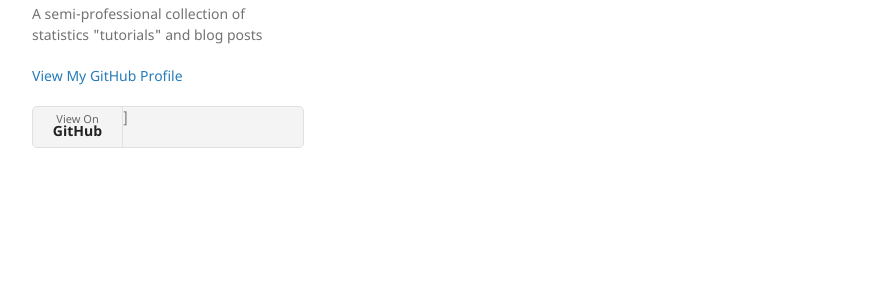
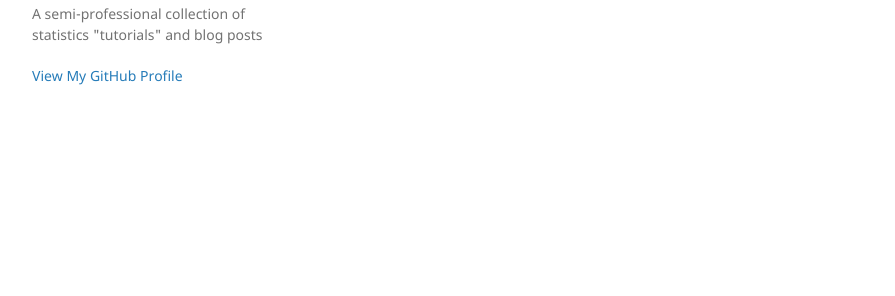
Before and after one commit to srselukar/srselukar.github.io, a Jekyll site: the page built from index.md, in a window 1280 px wide. Shown: the part 403-699 px from the top of the page, without its empty margins (178-1073 px from the left). Built offline with Jekyll 4.4.1, drawn with Linux system fonts in a browser that asks for light colours; our own code applies the rules of GitHub Pages for plain Markdown files.

Commit message:
Update default.html

```diff
--- a/_layouts/default.html
+++ b/_layouts/default.html
@@ -29,12 +29,6 @@
         {% if site.github.is_user_page %}
         <p class="view"><a href="{{ site.github.owner_url }}">View My GitHub Profile</a></p>
         {% endif %}
-
-        {% if site.show_downloads %}
-        <ul class="downloads">]
-          <li><a href="{{ site.github.repository_url }}">View On <strong>GitHub</strong></a></li>
-        </ul>
-        {% endif %}
       </header>
       <section>
 
```
